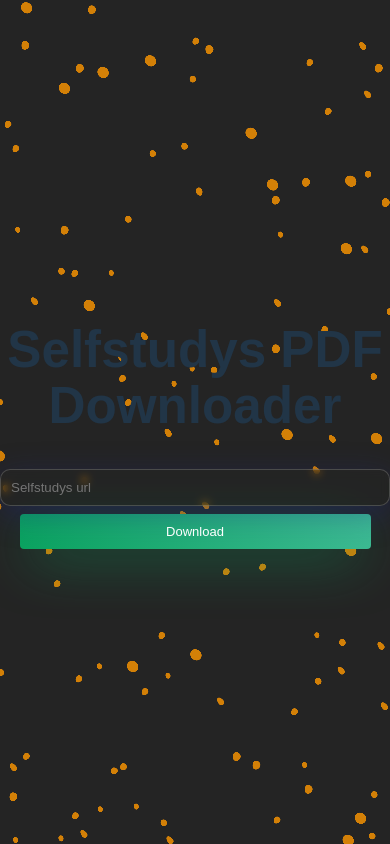
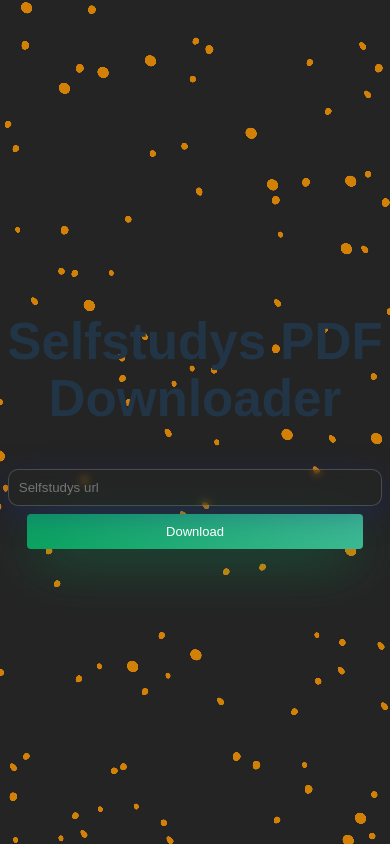
Before and after one commit to priyanshusingh305/selfstudy-downloader, a React (Vite) app in the folder pdf-downloader-selfstudy/: page / in a window 390 px wide. Built offline with nearby package versions, Linux system fonts and the light colour scheme.

Commit message:
somecchanges

```diff
--- a/pdf-downloader-selfstudy/src/App.css
+++ b/pdf-downloader-selfstudy/src/App.css
@@ -233,7 +233,9 @@
   color:grey;
 }
 @media (max-width: 600px) {
-
+  form{
+    padding:2%;
+  }
   .container{
     width: 100%;
   }
```
